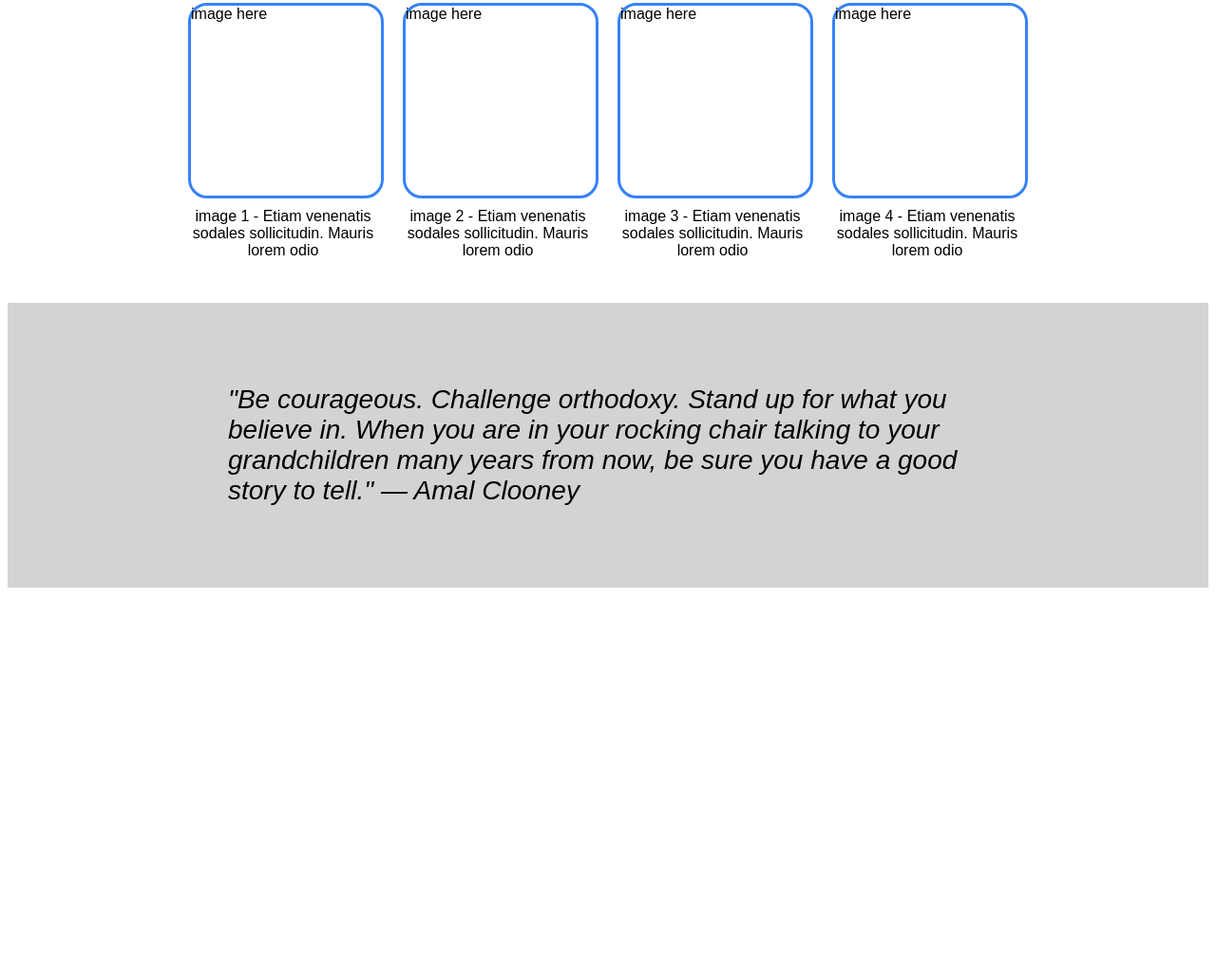
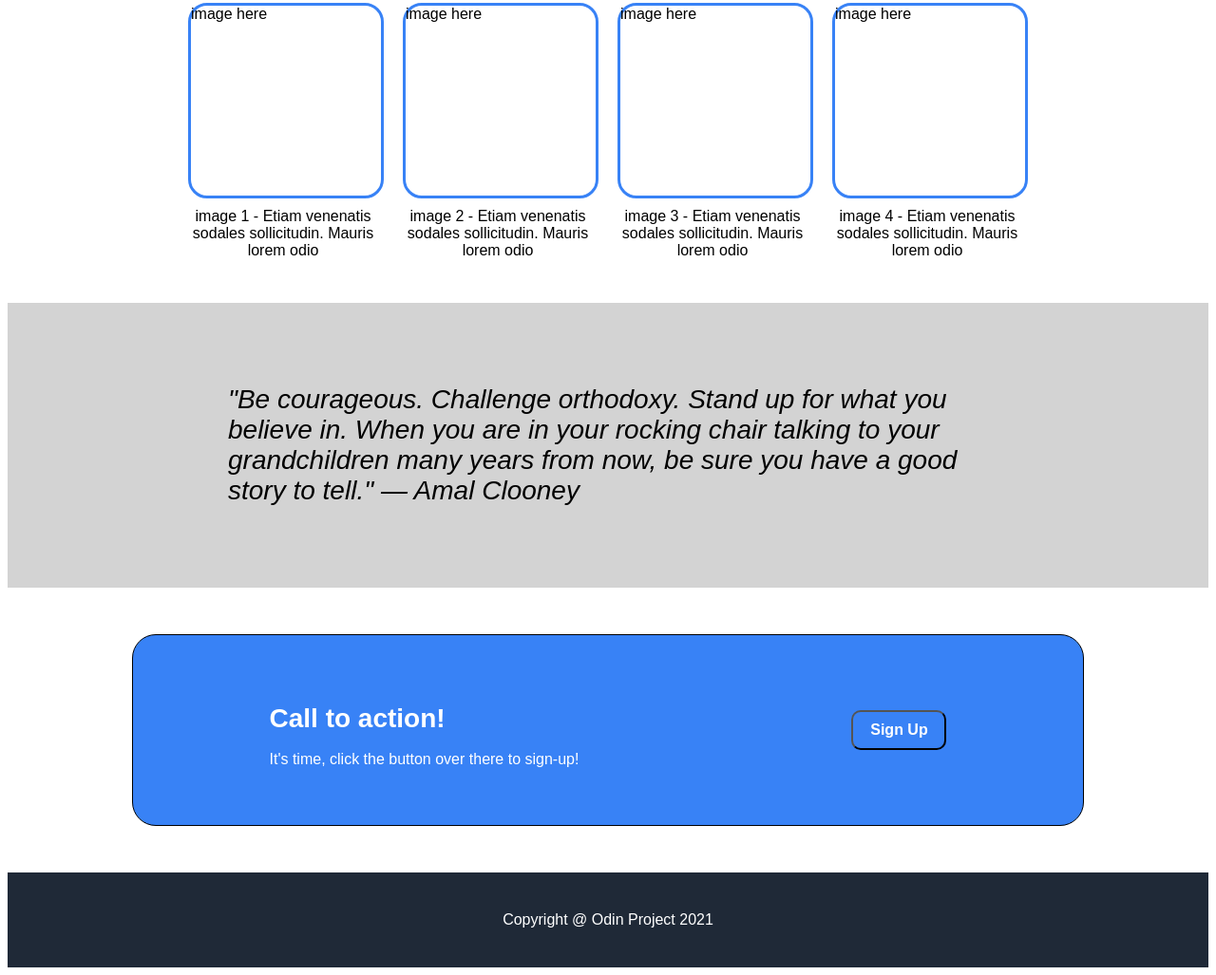
Before and after one commit to mvale005/foundations-landing-page, a plain HTML site: page index.html in a window 1280 px wide. Shown: the part 485-1512 px from the top of the page at 95% size. Before the commit the page ends 1112 px from the top, so only its background shows below. Drawn offline with Linux system fonts and the light colour scheme.

Commit message:
added the 3rd conainer and footer

```diff
--- a/index.html
+++ b/index.html
@@ -74,6 +74,24 @@
             — Amal Clooney</p>
         </div>
     </div>
+
+    <div class = "container3">
+        <div class = "signupbox">
+        <div class =leftside>
+            <p class="call"> Call to action! </p> <br>
+            <p class ="itstime">It's time, click the button over there to sign-up!</p>
+        </div>
+        <div class =rightside>
+            <button type="button">Sign Up</button>
+
+        </div>
+        </div>
+    </div>
+
+    <div class="footer">
+    <p> Copyright @ Odin Project 2021 </p>
+
+    </div>
 </body>
 
 </html>
--- a/styles.css
+++ b/styles.css
@@ -115,3 +115,43 @@ button{
     text-align: center;
     margin-top: 10px;
 }
+
+.container3{
+    display:flex;
+    justify-content: center;
+    align-items: center;
+    height:300px;
+}
+
+.signupbox{
+    height:200px;
+    width:1000px;
+    display:flex;
+    justify-content: space-around;
+    align-items: center;;
+
+    border: 1px black solid;
+    background-color: #3882f6;
+    border-radius: 25px;
+}
+
+.call{
+    color:white;
+    font-weight: bold;
+    font-size: 1.75em;
+    margin-bottom: 0;
+}
+
+.itstime{
+    color:white;
+    margin-top: 0;
+}
+
+.footer{
+    height:100px;
+    background-color:#1f2937;
+    display:flex;
+    justify-content: center;
+    align-items: center;
+    color: white;
+}
```
